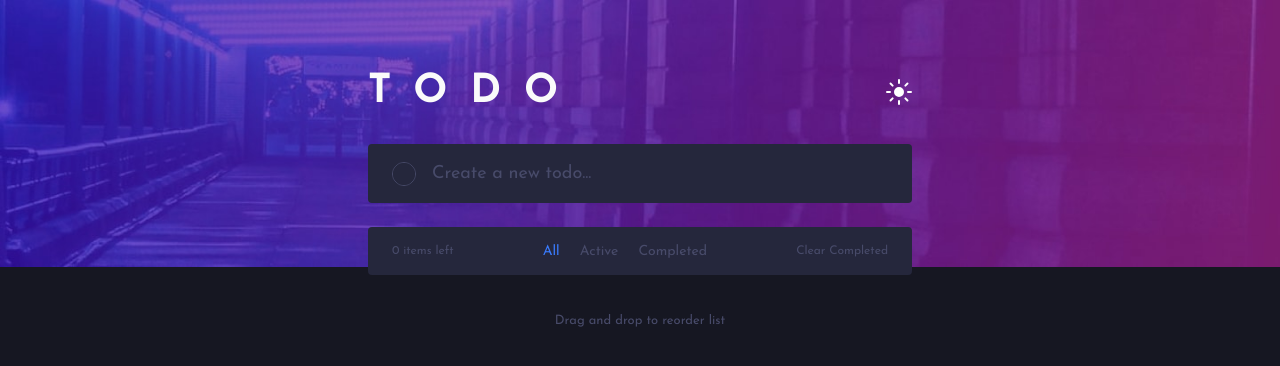
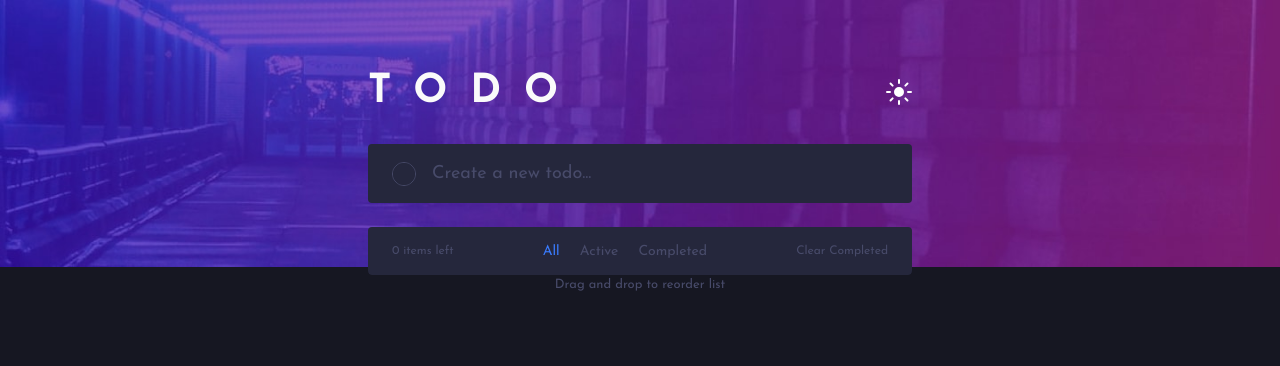
Before and after one commit to c0dehamster/todo-app, a SvelteKit app: page / in a window 1280 px wide. Shown: the top 366 px of the page. Built offline with nearby package versions, Linux system fonts and the light colour scheme.

Commit message:
Add shadow to the list wrapper

```diff
--- a/src/routes/Controls.svelte
+++ b/src/routes/Controls.svelte
@@ -65,8 +65,6 @@
 
 <style>
 	.controls {
-		margin-block-end: 2.25rem;
-
 		display: grid;
 		grid-template-areas: "items-left filter-by button-clear";
 		align-items: center;
--- a/src/routes/style.css
+++ b/src/routes/style.css
@@ -95,6 +95,8 @@ select {
 
 	--color-active: var(--color-primary-400);
 
+	--color-shadow: rgb(0 0 0 / 0.2);
+
 	--background-gradient-checkbox: linear-gradient(
 		hsl(192, 100%, 67%),
 		hsl(280, 87%, 65%)
@@ -135,6 +137,8 @@ body {
 	--color-main-contrast-hover: var(--color-neutral-600);
 
 	--color-active: var(--color-primary-400);
+
+	--color-shadow: rgb(0 0 0 / 0.05);
 }
 
 h1,
```
